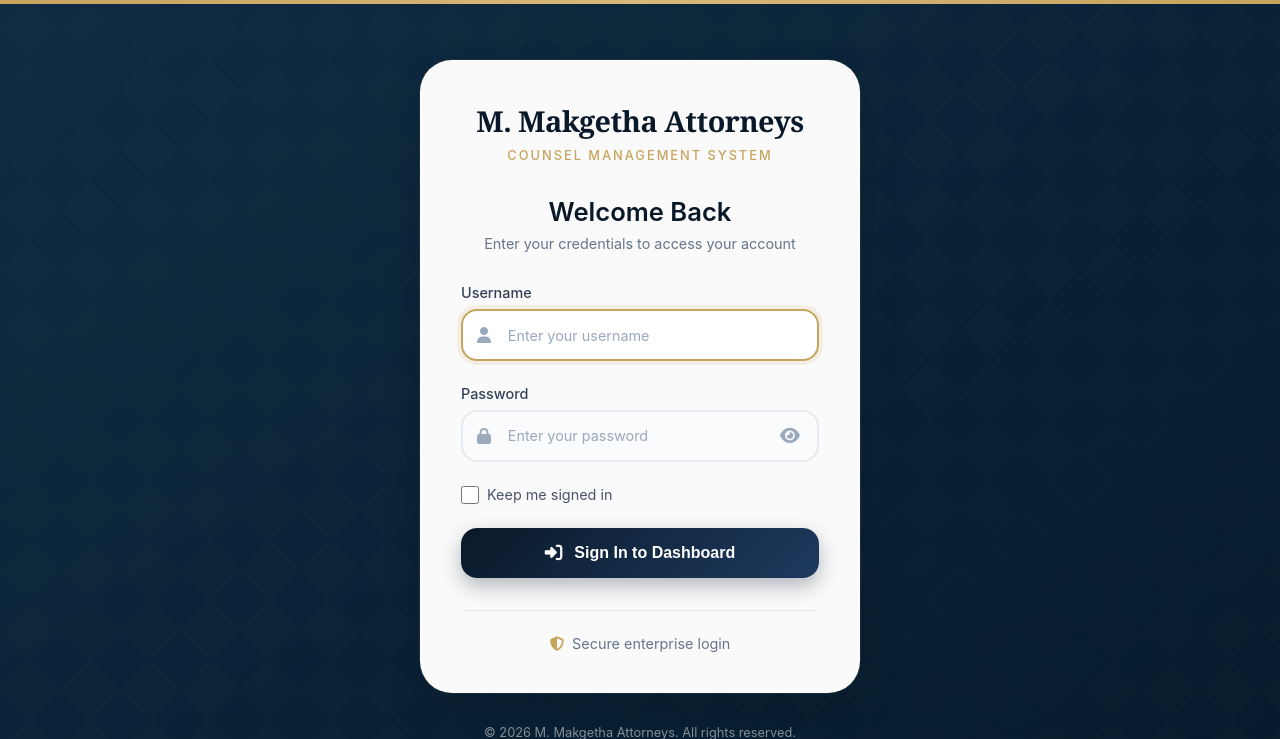
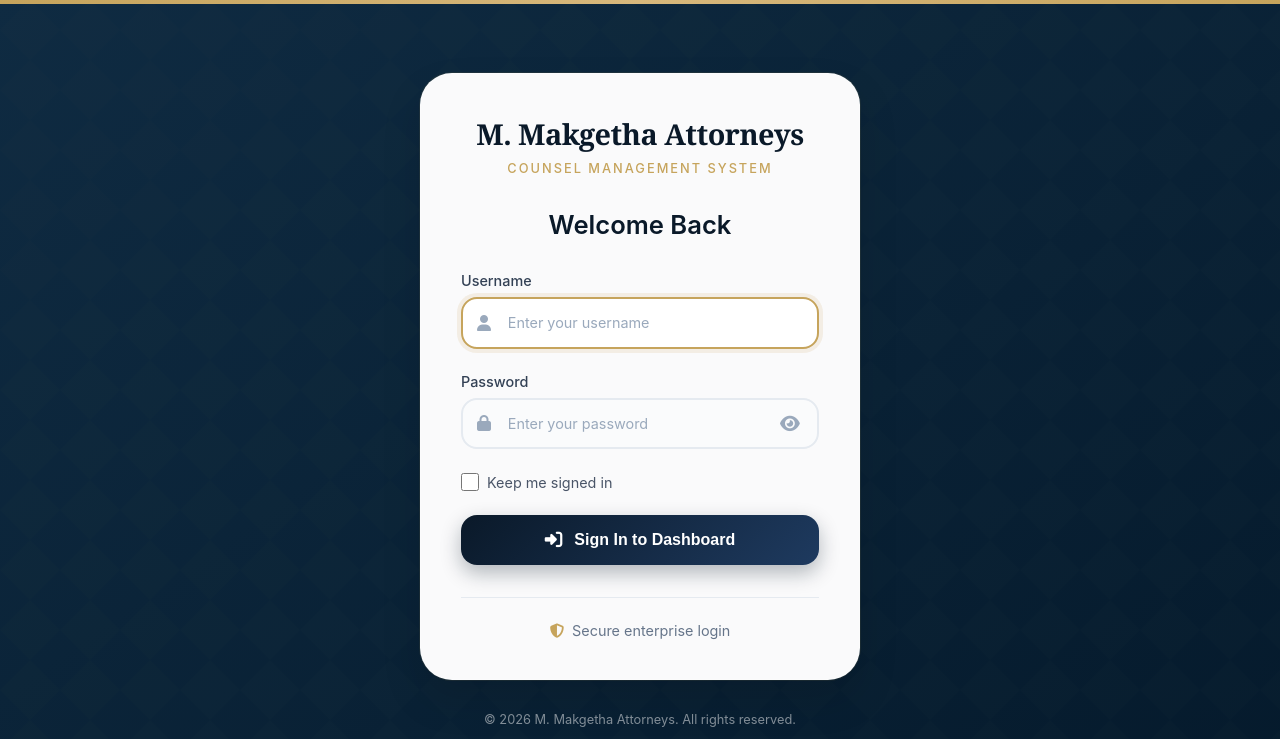
Before and after one commit to neomoremongx/makgetha_appointment_system, a Django app: page /login in a window 1280 px wide. Shown: the top 739 px of the page. Run offline with Django 3.2, Linux system fonts and the light colour scheme.

Commit message:
Update login.html

```diff
--- a/makgetha_appointment_system/templates/login.html
+++ b/makgetha_appointment_system/templates/login.html
@@ -472,7 +472,6 @@
             <!-- Header -->
             <div class="login-header">
                 <h2>Welcome Back</h2>
-                <p>Enter your credentials to access your account</p>
             </div>
 
             <!-- Messages -->
```
